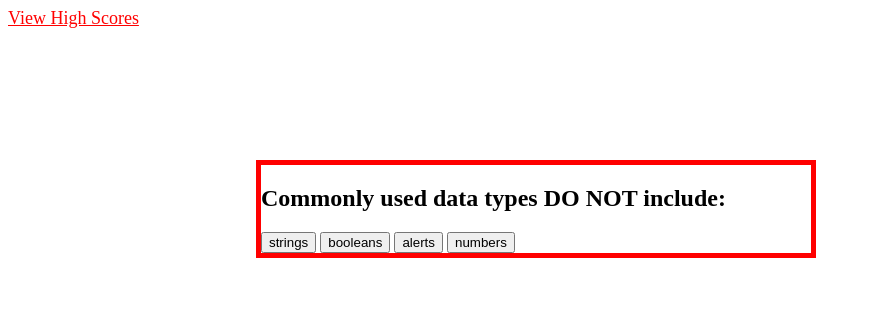
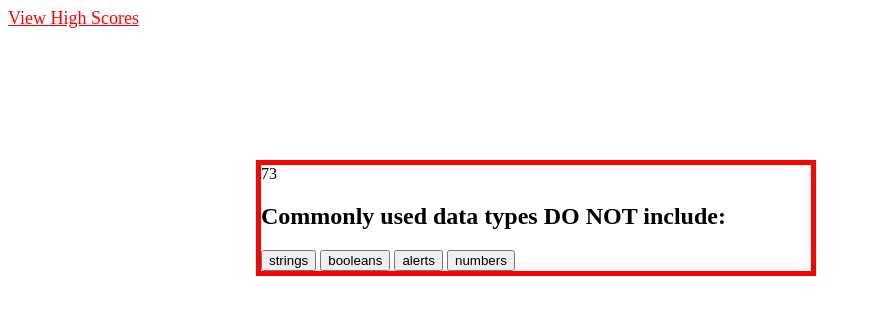
Before and after one commit to TiffyAlva/code-quiz, a plain HTML site: page index.html in a window 1280 px wide. Both pictures are taken after a click on the button "Start Quiz!". Shown: the whole page, without its empty margins (0-870 px from the left). Drawn offline with Linux system fonts and the light colour scheme.

Commit message:
added setInterval

```diff
--- a/index.html
+++ b/index.html
@@ -17,7 +17,8 @@
     <div id="wrapper">
 
         <!--Timer-->
-        <div id="timer">
+        <div id="timer"></div>
+
 
         <!--Quiz-->
         <div id="questions">
--- a/questions.js
+++ b/questions.js
@@ -55,6 +55,9 @@ var wrapper = document.querySelector("#wrapper");
 var startBtn = document.querySelector("#start");
 
 var qNum = 0;
+var time = 75;
+timer.textContent = time
+
 
 startBtn.addEventListener("click", startQuiz)
 
@@ -64,6 +67,15 @@ function startQuiz (){
 
     var questionsDiv = document.querySelector("#questions")
     questionsDiv.style.display = "none"
+
+    var timerInterval= setInterval(function() {
+        time = time -1
+        timer.textContent = time
+        if (time == 0 ){
+        clearInterval(timerInterval)
+        }
+        console.log(time);
+     }, 1000);
 
     showQuestion()
 }
```
